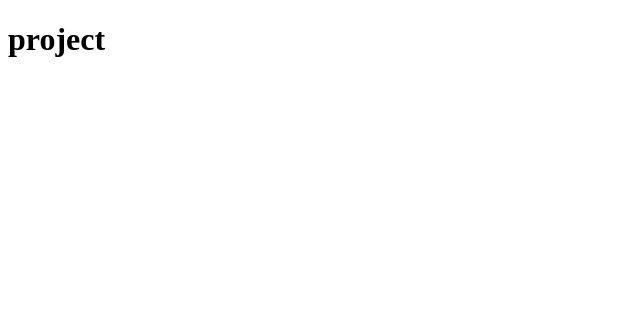
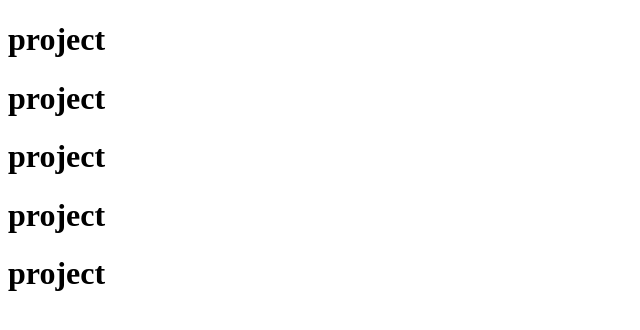
Before and after one commit to vishal02oct07/testing, a plain HTML site: page index.html in a window 1280 px wide. Shown: the whole page, without its empty margins (0-640 px from the left). Drawn offline with Linux system fonts and the light colour scheme.

Commit message:
2 commit

```diff
--- a/index.html
+++ b/index.html
@@ -7,6 +7,10 @@
 </head>
 <body>
     <h1>project</h1>
+    <h1>project</h1>
+    <h1>project</h1>
+    <h1>project</h1>
+    <h1>project</h1>
 
 </body>
 </html>
```
